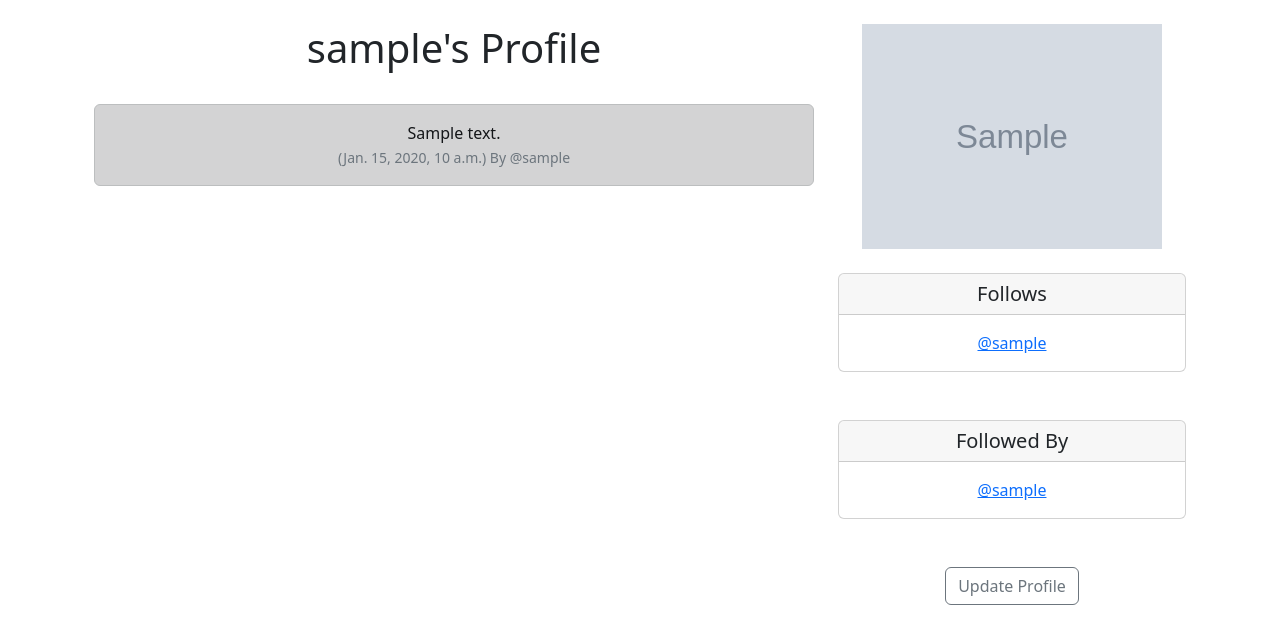
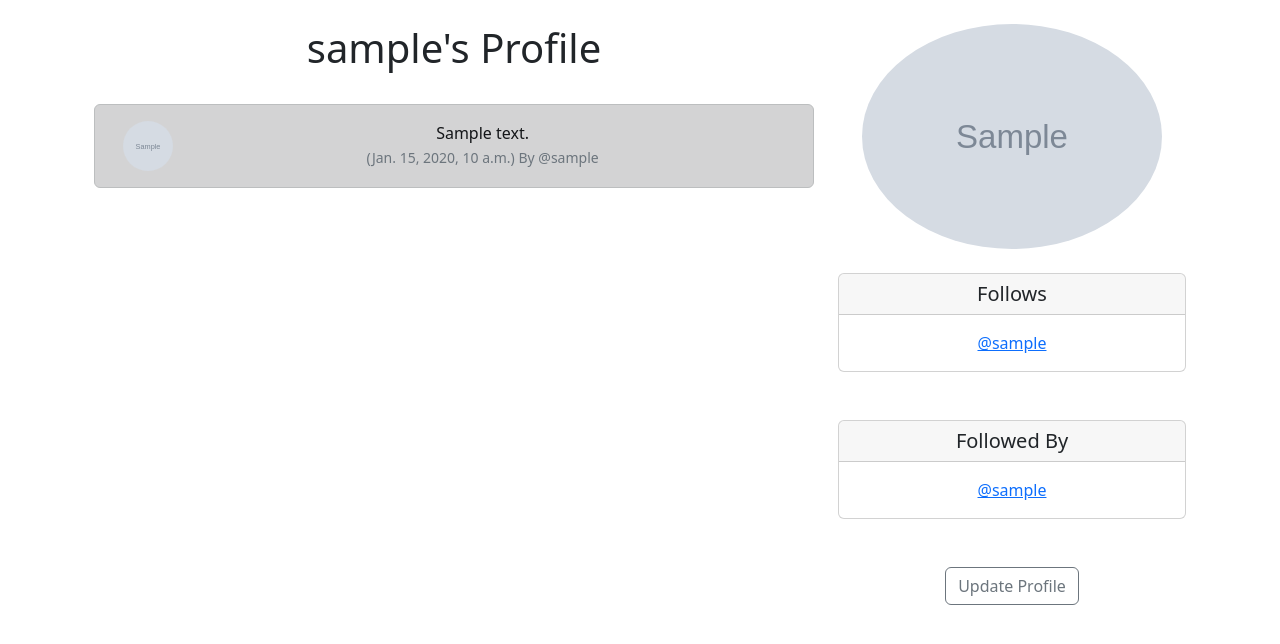
Before and after one commit to CapitainFan/Beeper, a Django app: page /profile/1 in a window 1280 px wide. Shown: the part 56-700 px from the top of the page. Run offline with Django 4.2, Linux system fonts and the light colour scheme; a user stored in the database is signed in; tables that the repository leaves empty hold one stand-in row (values such as "Sample post"); grey boxes marked "Sample" are stand-in pictures.

Commit message:
added rounded profile pics on all pages

```diff
--- a/social/musker/templates/profile.html
+++ b/social/musker/templates/profile.html
@@ -1,4 +1,5 @@
 {% extends 'base.html' %}
+{% load static %}
 {% block content %}
 
 {% if profile %}
@@ -12,12 +13,30 @@
 			{% if meeps %}
 				{% for meep in meeps %}
 					<div class="alert alert-dark" role="alert">
-						{{ meep.body }}<br/>
-			  				<small class="text-muted">
-			  					({{ meep.created_at}}) By
-			  					@{{ meep.user.username }}
-			  				</small>
-					</div><br/><br/>
+						<div class="container">
+							<div class="row">
+
+								<div class="col-1">
+									{% if profile.profile_image %}
+									<img src="{{ profile.profile_image.url }}" width=50 height=50 class="rounded-circle" alt="{{ profile.user.username }}">
+									{% else %}
+									<img src="{% static 'images/default_profile_pic.png' %}" width=50 height=50 class="rounded-circle" alt="{{ profile.user.username }}">
+									{% endif %}
+								</div>
+
+								<div class="col-11">
+									{{ meep.body }}<br/>
+			  						<small class="text-muted">
+			  							({{ meep.created_at}}) By
+			  							@{{ meep.user.username }}
+			  						</small>
+								</div>
+
+								<br/><br/>
+
+							</div>
+						</div>
+					</div>
 				{% endfor %}
 			{% endif %}
 		</div>
@@ -27,7 +46,7 @@
 
 
 			{% if profile.profile_image %}
-				<img src="{{ profile.profile_image.url }}" width="300">
+				<img src="{{ profile.profile_image.url }}" class="rounded-circle" width="300">
 				<br/><br/>
 			{% endif %}
 
--- a/social/musker/templates/profile_list.html
+++ b/social/musker/templates/profile_list.html
@@ -11,7 +11,11 @@
 		<div class="card mb-3" style="max-width: 540px;">
   <div class="row g-0">
     <div class="col-md-4">
+      {% if profile.profile_image %}
+      <img src="{{ profile.profile_image.url }}" width=200 height=200 class="img-fluid rounded-start" alt="{{profile.user.username}}">
+      {% else %}
       <img src="{% static 'images/default_profile_pic.png' %}" class="img-fluid rounded-start" alt="Profile Image">
+      {% endif %}
     </div>
     <div class="col-md-8">
       <div class="card-body">
--- a/social/musker/templates/update_user.html
+++ b/social/musker/templates/update_user.html
@@ -11,7 +11,7 @@
 		{{ user_form.as_p }}
 		<br/>
 
-		<img src="{{ profile_user.profile_image.url }}" width="300" align="right">
+		<img src="{{ profile_user.profile_image.url }}" class="rounded-circle" width="300" align="right">
 
 		{{ profile_form.as_p}}
 
```
Also changed, not shown: social/musker/templates/home.html (+22 -7 lines).
